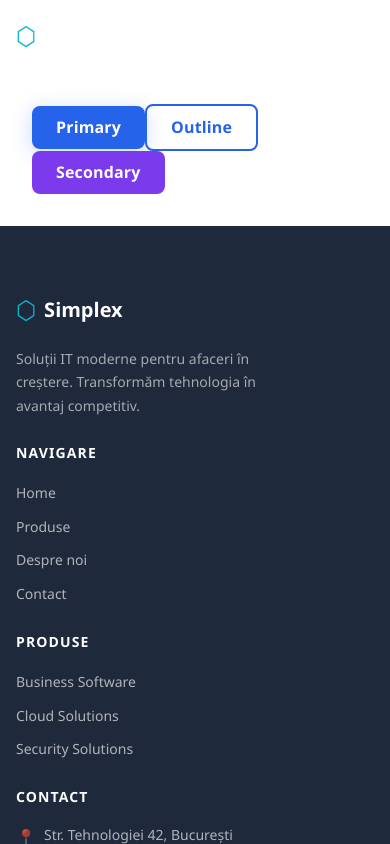
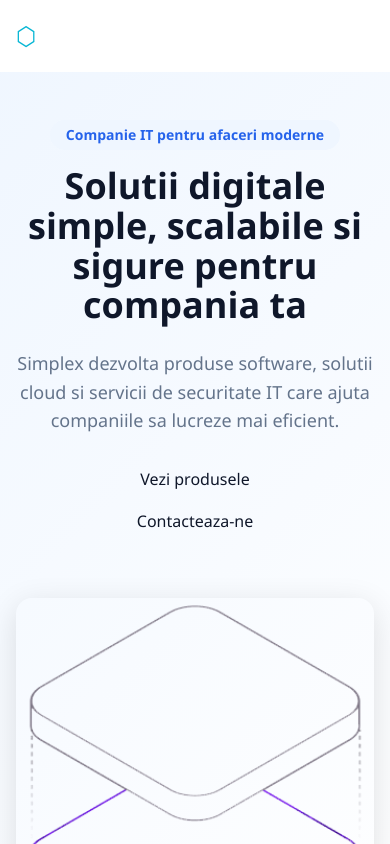
Before and after one commit to MisaGrib/Practica_2026-AplicatieWebSimplex, a React (Vite) app: page / in a window 390 px wide. Shown: the top 844 px of the page. Built offline with nearby package versions, Linux system fonts and the light colour scheme.

Commit message:
Add hero section to landing page

```diff
--- a/src/pages/Home/Home.css
+++ b/src/pages/Home/Home.css
@@ -0,0 +1,99 @@
+.hero {
+  min-height: calc(100vh - 72px);
+  display: flex;
+  align-items: center;
+  background:
+    linear-gradient(135deg, rgba(239, 246, 255, 0.95), rgba(255, 255, 255, 0.98));
+  overflow: hidden;
+}
+
+.hero__container {
+  display: grid;
+  grid-template-columns: 1.05fr 0.95fr;
+  align-items: center;
+  gap: var(--spacing-3xl);
+  padding-top: var(--spacing-2xl);
+  padding-bottom: var(--spacing-2xl);
+}
+
+.hero__content {
+  max-width: 640px;
+}
+
+.hero__eyebrow {
+  display: inline-flex;
+  align-items: center;
+  margin-bottom: var(--spacing-md);
+  padding: var(--spacing-xs) var(--spacing-md);
+  border-radius: var(--radius-full);
+  background-color: var(--color-primary-light);
+  color: var(--color-primary);
+  font-size: var(--font-size-sm);
+  font-weight: 700;
+}
+
+.hero__title {
+  margin-bottom: var(--spacing-lg);
+  color: var(--color-dark);
+  font-size: var(--font-size-5xl);
+  line-height: 1.1;
+  font-weight: 800;
+}
+
+.hero__description {
+  max-width: 560px;
+  margin-bottom: var(--spacing-xl);
+  color: var(--color-gray);
+  font-size: var(--font-size-lg);
+}
+
+.hero__actions {
+  display: flex;
+  flex-wrap: wrap;
+  gap: var(--spacing-md);
+}
+
+.hero__visual {
+  position: relative;
+}
+
+.hero__visual img {
+  width: 100%;
+  border-radius: var(--radius-lg);
+  box-shadow: var(--shadow-lg);
+}
+
+@media (max-width: 900px) {
+  .hero {
+    min-height: auto;
+  }
+
+  .hero__container {
+    grid-template-columns: 1fr;
+    text-align: center;
+  }
+
+  .hero__content {
+    margin: 0 auto;
+  }
+
+  .hero__description {
+    margin-left: auto;
+    margin-right: auto;
+  }
+
+  .hero__actions {
+    justify-content: center;
+  }
+}
+
+@media (max-width: 640px) {
+  .hero__title {
+    font-size: var(--font-size-4xl);
+  }
+
+  .hero__actions {
+    flex-direction: column;
+    align-items: stretch;
+  }
+}
--- a/src/pages/Home/Home.jsx
+++ b/src/pages/Home/Home.jsx
@@ -1,12 +1,40 @@
-import Button from '../../components/ui/Button'
+import { Link } from 'react-router-dom'
+import heroImage from '../../assets/hero.png'
+import './Home.css'
 
 function Home() {
   return (
-    <div style={{ padding: '2rem' }}>
-      <Button>Primary</Button>
-      <Button variant="outline">Outline</Button>
-      <Button variant="secondary">Secondary</Button>
-    </div>
+    <section className="hero">
+      <div className="container hero__container">
+        <div className="hero__content">
+          <span className="hero__eyebrow">Companie IT pentru afaceri moderne</span>
+
+          <h1 className="hero__title">
+            Solutii digitale simple, scalabile si sigure pentru compania ta
+          </h1>
+
+          <p className="hero__description">
+            Simplex dezvolta produse software, solutii cloud si servicii de
+            securitate IT care ajuta companiile sa lucreze mai eficient.
+          </p>
+
+          <div className="hero__actions">
+            <Link to="/products" className="btn btn--primary btn--lg">
+              Vezi produsele
+            </Link>
+
+            <Link to="/contact" className="btn btn--outline btn--lg">
+              Contacteaza-ne
+            </Link>
+          </div>
+        </div>
+
+        <div className="hero__visual">
+          <img src={heroImage} alt="Simplex digital platform preview" />
+        </div>
+      </div>
+    </section>
   )
 }
+
 export default Home
```
